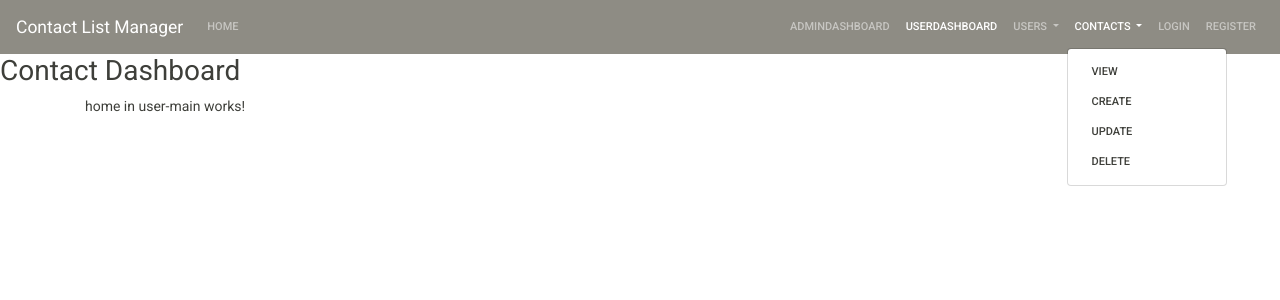
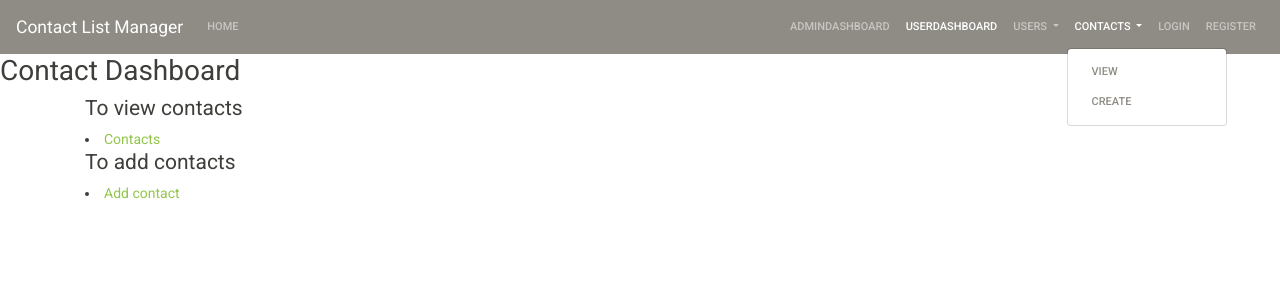
Before and after one commit to Joe-Sendra/Angular-Contact-List-Management, an Angular app in the folder client/clms/: page /user/home in a window 1280 px wide. Both pictures are taken after a click on the button "CONTACTS". Shown: the top 300 px of the page. Built offline with nearby package versions, Linux system fonts and the light colour scheme.

Commit message:
Created contact files and adjusted route/nav

```diff
--- a/client/clms/src/app/app-routing.module.ts
+++ b/client/clms/src/app/app-routing.module.ts
@@ -13,6 +13,8 @@ import { RoleGuardService as RoleGuard } from './shared/services/guards/role-gua
 import { AdminUsersComponent } from './admin/components/users/users.component';
 import { UserCreateComponent } from './admin/components/user-create/user-create.component';
 import { SandboxComponent } from './sandbox/sandbox.component';
+import { ContactListComponent } from './user/components/contact-list/contact-list.component';
+import { ContactCreateComponent } from './user/components/contact-create/contact-create.component';
 
 
 
@@ -57,7 +59,10 @@ const routes: Routes = [
   },
   {path: 'user', component: UsersComponent,
     children: [
+      {path: '', pathMatch: 'full', redirectTo: 'home'},
       {path: 'home', component: UserHomeComponent},
+      {path: 'contacts', component: ContactListComponent},
+      {path: 'create', component: ContactCreateComponent},
       {path: 'logout', component: LoginComponent}
     ]
   },
--- a/client/clms/src/app/app.module.ts
+++ b/client/clms/src/app/app.module.ts
@@ -22,6 +22,8 @@ import { UserCreateComponent } from './admin/components/user-create/user-create.
 import { SandboxComponent } from './sandbox/sandbox.component';
 import { SandboxService } from './sandbox/sandbox.service';
 import { UsersService } from './user/services/users.service';
+import { ContactListComponent } from './user/components/contact-list/contact-list.component';
+import { ContactCreateComponent } from './user/components/contact-create/contact-create.component';
 
 
 
@@ -38,6 +40,8 @@ import { UsersService } from './user/services/users.service';
     UserCreateComponent,
     UsersComponent,
     UserHomeComponent,
+    ContactListComponent,
+    ContactCreateComponent,
     RegisterComponent,
     NavbarComponent,
     SandboxComponent
--- a/client/clms/src/app/shared/components/navbar/navbar.component.html
+++ b/client/clms/src/app/shared/components/navbar/navbar.component.html
@@ -23,8 +23,6 @@
           <div class="dropdown-menu" aria-labelledby="navbarDropdown">
             <a class="dropdown-item" [routerLink]="['/admin/users']">View</a>
             <a class="dropdown-item" [routerLink]="['/admin/create']">Create</a>
-            <a class="dropdown-item">Update</a>
-            <a class="dropdown-item">Delete</a>
           </div>
         </li>
         <li class="nav-item dropdown" *ngIf="currentRole==='user'">
@@ -32,10 +30,8 @@
             Contacts
           </a>
           <div class="dropdown-menu" aria-labelledby="navbarDropdown">
-            <a class="dropdown-item">View</a>
-            <a class="dropdown-item">Create</a>
-            <a class="dropdown-item">Update</a>
-            <a class="dropdown-item">Delete</a>
+            <a class="dropdown-item" [routerLink]="['/user/contacts']">View</a>
+            <a class="dropdown-item" [routerLink]="['/user/create']"]>Create</a>
           </div>
         </li>
         <li class="nav-item" [routerLinkActive]="['active']" [routerLinkActiveOptions]="{exact:true}" *ngIf="!authService.loggedIn()">
@@ -88,10 +84,9 @@
             Contacts
           </a>
           <div class="dropdown-menu" aria-labelledby="navbarDropdown">
-            <a class="dropdown-item">View</a>
-            <a class="dropdown-item">Create</a>
-            <a class="dropdown-item">Update</a>
-            <a class="dropdown-item">Delete</a>
+            <a class="dropdown-item" [routerLink]="['/user/contacts']">View</a>
+            <a class="dropdown-item" [routerLink]="['/user/create']">Create</a>
+
           </div>
         </li>
         <li class="nav-item" [routerLinkActive]="['active']" [routerLinkActiveOptions]="{exact:true}" >
--- /dev/null
+++ b/client/clms/src/app/user/components/contact-create/contact-create.component.html
@@ -0,0 +1 @@
+create contact works!
--- /dev/null
+++ b/client/clms/src/app/user/components/contact-create/contact-create.component.ts
@@ -0,0 +1,6 @@
+import { Component } from '@angular/core';
+
+@Component({
+  templateUrl: './contact-create.component.html'
+})
+export class ContactCreateComponent {}
--- /dev/null
+++ b/client/clms/src/app/user/components/contact-list/contact-list.component.html
@@ -0,0 +1 @@
+contact list works!
--- /dev/null
+++ b/client/clms/src/app/user/components/contact-list/contact-list.component.ts
@@ -0,0 +1,6 @@
+import { Component } from '@angular/core';
+
+@Component({
+  templateUrl: './contact-list.component.html'
+})
+export class ContactListComponent {}
--- a/client/clms/src/app/user/components/home/home.component.html
+++ b/client/clms/src/app/user/components/home/home.component.html
@@ -1,3 +1,8 @@
-<div class="container">
-        <p>home in user-main works!</p>
-    </div>
+<h4>To view contacts</h4>
+<li>
+    <a [routerLink]="['/user/contacts']">Contacts</a>
+</li>
+<h4>To add contacts</h4>
+<li>
+    <a [routerLink]="['/user/create']">Add contact</a>
+</li>
--- a/client/clms/src/app/user/components/main/main.component.html
+++ b/client/clms/src/app/user/components/main/main.component.html
@@ -1,2 +1,4 @@
 <h2>Contact Dashboard</h2>
-<router-outlet></router-outlet>
+<div class="container">
+  <router-outlet></router-outlet>
+</div>
```
